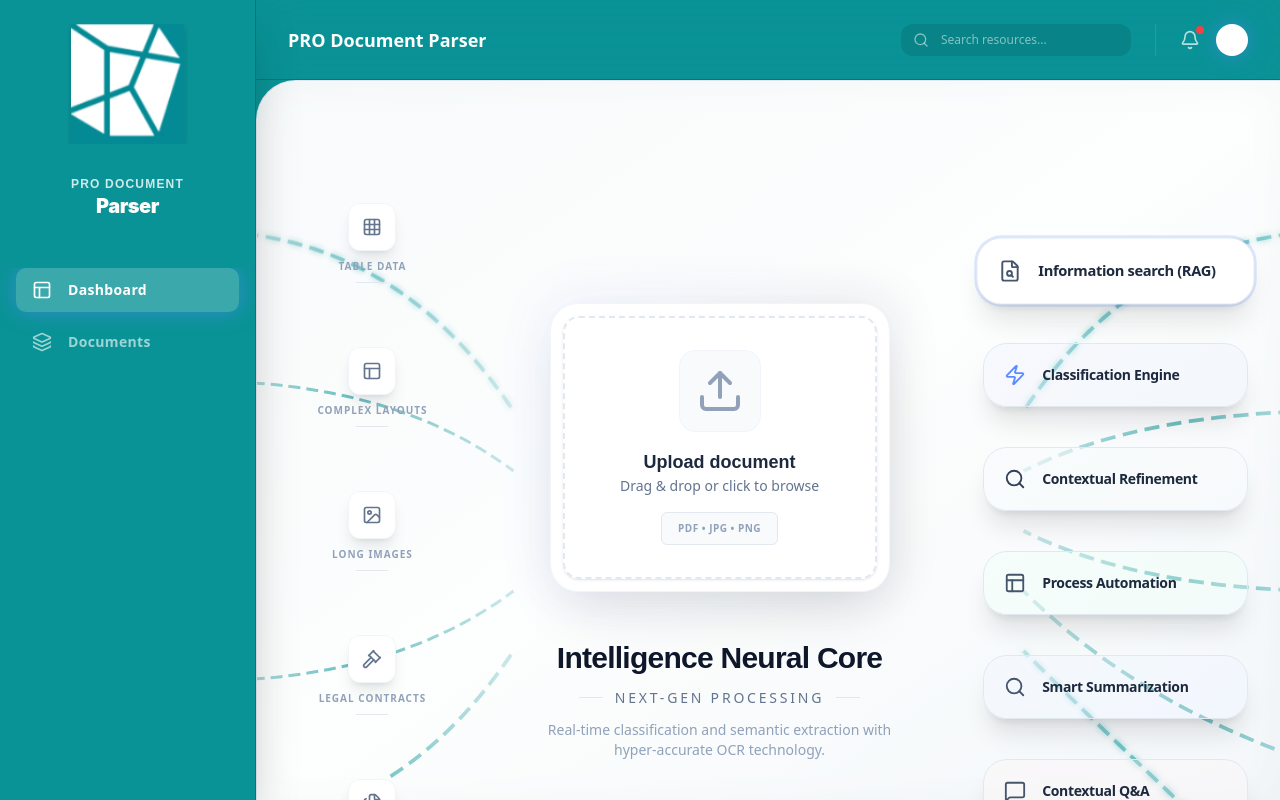
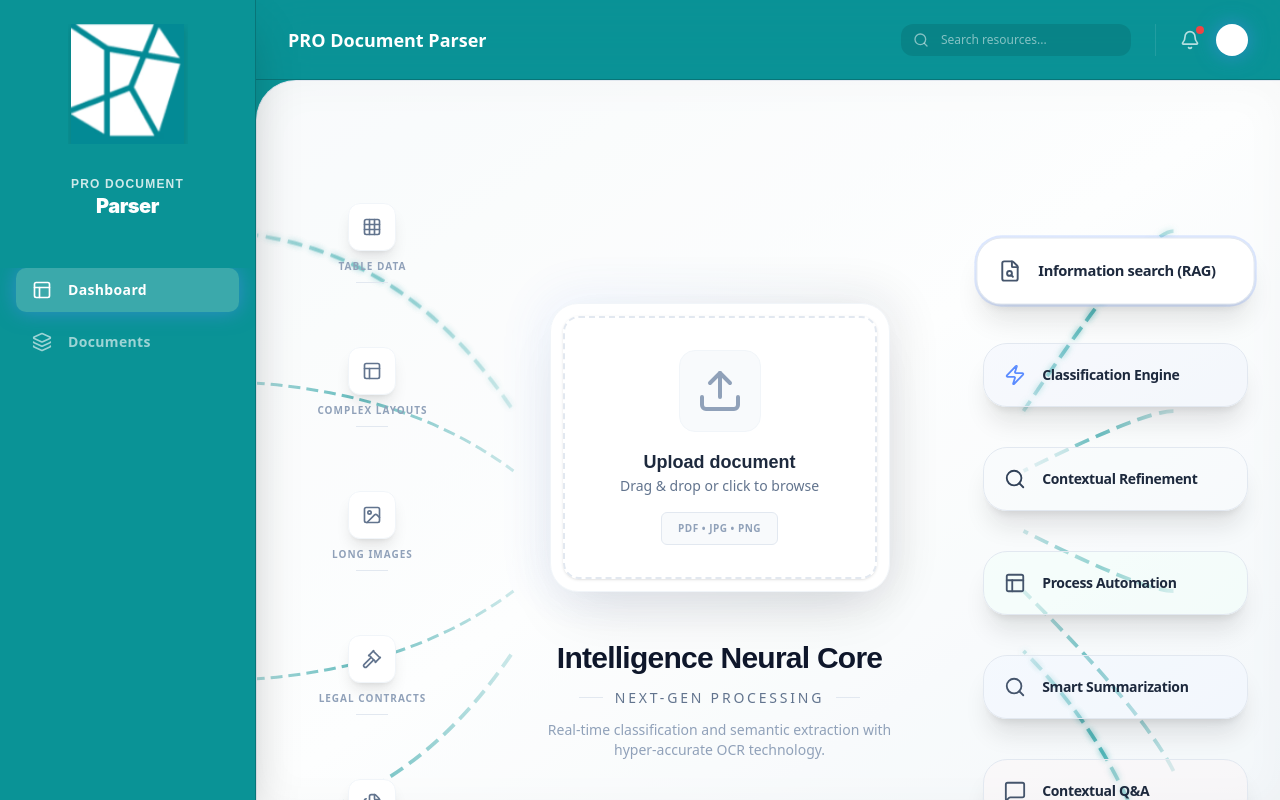
Before and after one commit to SamakshMathur/pro-document-parser, a Next.js app: page / in a window 1280 px wide. Built offline with nearby package versions, Linux system fonts and the light colour scheme.

Commit message:
UI Fix: Adjusted SVG paths to end at node edges, eliminating text overlap

```diff
--- a/src/components/VisualDashboard.tsx
+++ b/src/components/VisualDashboard.tsx
@@ -52,12 +52,12 @@ export const VisualDashboard: React.FC<VisualDashboardProps> = ({ onFileSelect,
           <path d="M 120,400 Q 250,400 330,340" fill="none" stroke="url(#lineGradient)" strokeWidth="2" strokeDasharray="8,4" />
           <path d="M 120,500 Q 250,500 330,380" fill="none" stroke="url(#lineGradient)" strokeWidth="2.5" strokeDasharray="10,5" />
 
-          {/* Right side connections (Outcome edges to Hub edge) */}
-          <path d="M 880,100 Q 750,100 670,220" fill="none" stroke="url(#lineGradient)" strokeWidth="2.5" strokeDasharray="10,5" filter="url(#glow)" />
-          <path d="M 880,220 Q 750,220 670,260" fill="none" stroke="url(#lineGradient)" strokeWidth="2.5" strokeDasharray="10,5" />
-          <path d="M 880,340 Q 750,340 670,300" fill="none" stroke="url(#lineGradient)" strokeWidth="2.5" strokeDasharray="10,5" />
-          <path d="M 880,460 Q 750,420 670,340" fill="none" stroke="url(#lineGradient)" strokeWidth="2.5" strokeDasharray="10,5" />
-          <path d="M 880,580 Q 750,460 670,380" fill="none" stroke="url(#lineGradient)" strokeWidth="2.5" strokeDasharray="10,5" filter="url(#glow)" />
+          {/* Right side connections (Outcome edges to Hub edge) - Ends at left edge of cards to avoid text overlap */}
+          <path d="M 770,100 Q 750,100 670,220" fill="none" stroke="url(#lineGradient)" strokeWidth="2.5" strokeDasharray="10,5" filter="url(#glow)" />
+          <path d="M 770,220 Q 750,220 670,260" fill="none" stroke="url(#lineGradient)" strokeWidth="2.5" strokeDasharray="10,5" />
+          <path d="M 770,340 Q 750,340 670,300" fill="none" stroke="url(#lineGradient)" strokeWidth="2.5" strokeDasharray="10,5" />
+          <path d="M 770,460 Q 750,420 670,340" fill="none" stroke="url(#lineGradient)" strokeWidth="2.5" strokeDasharray="10,5" />
+          <path d="M 770,580 Q 750,460 670,380" fill="none" stroke="url(#lineGradient)" strokeWidth="2.5" strokeDasharray="10,5" filter="url(#glow)" />
         </svg>
 
         <div className="relative z-10 w-full flex items-center justify-between max-w-7xl h-full">
```
